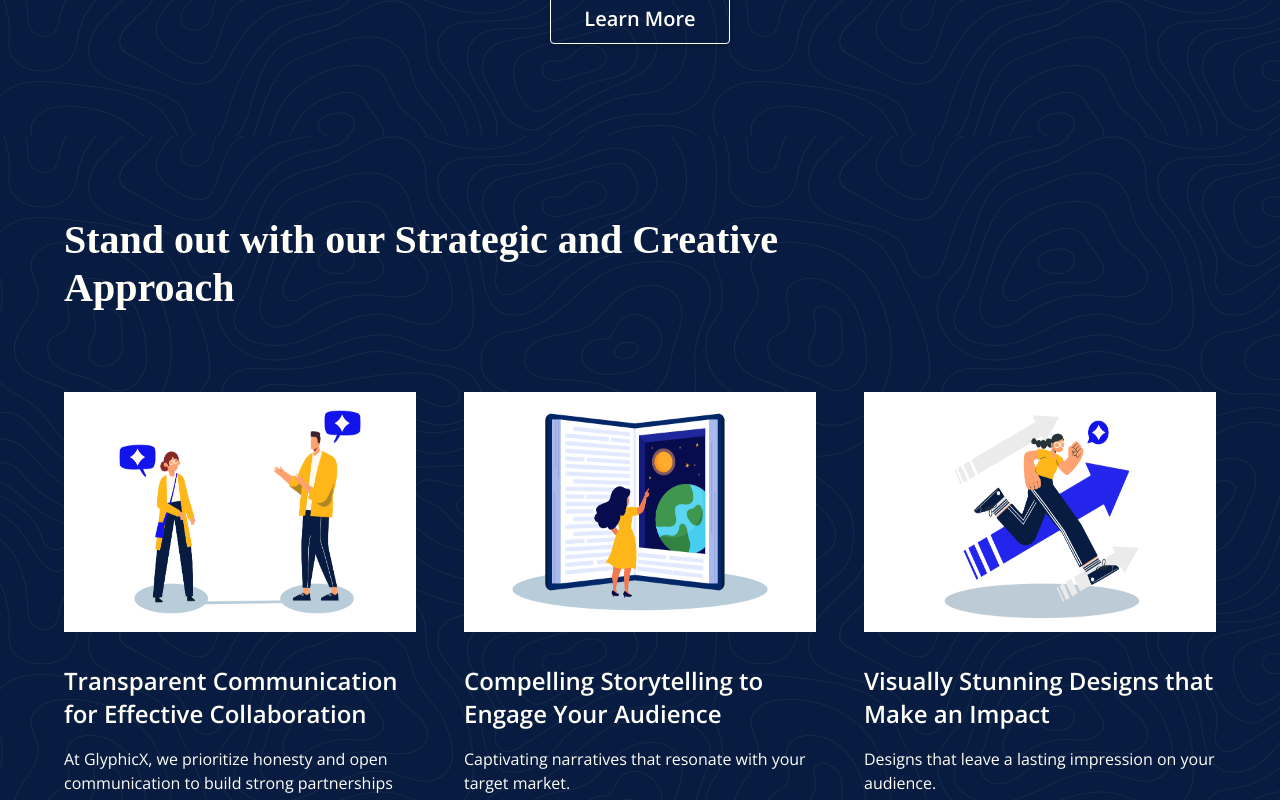
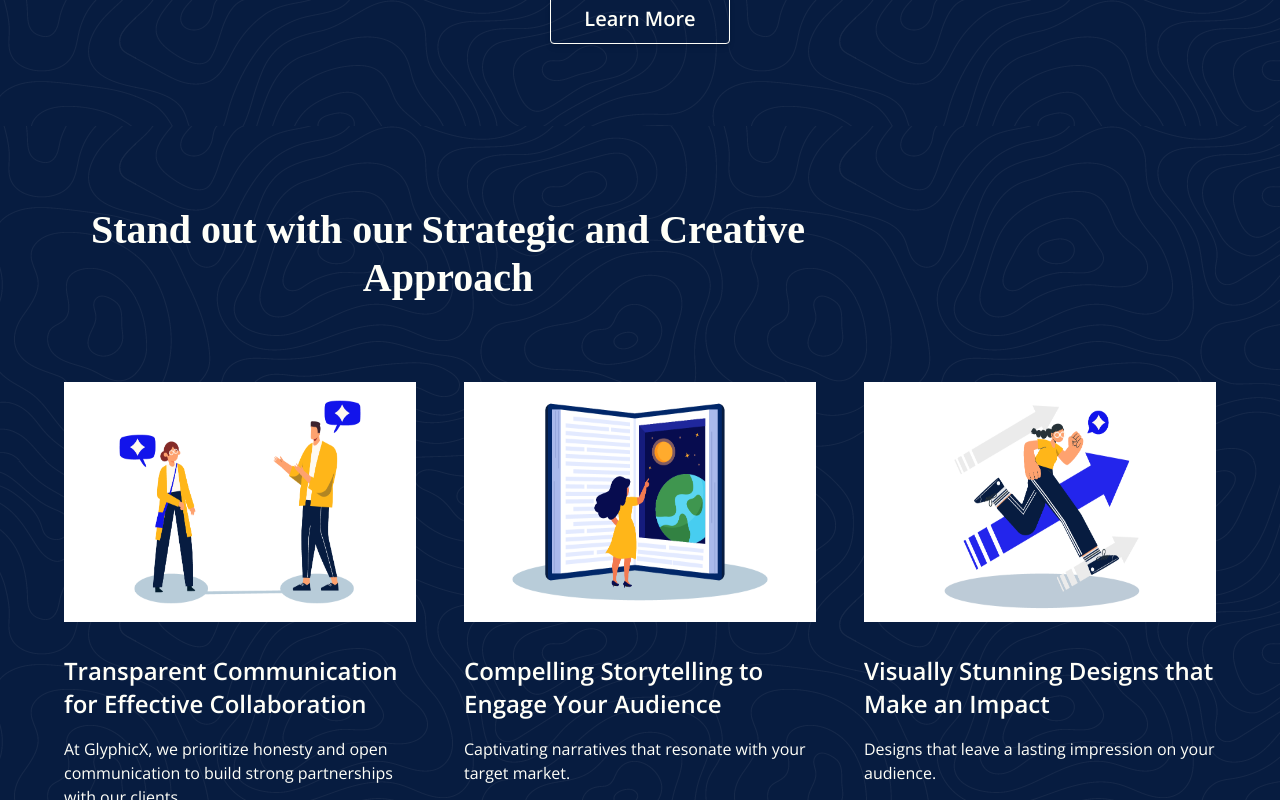
Before and after one commit to Zayan-dev/GlyphicX, a React (Vite) app: page / in a window 1280 px wide. Shown: the part 2560-3360 px from the top of the page. Built offline with nearby package versions, Linux system fonts and the light colour scheme; a web font is replaced by a local one.

Commit message:
CSS adjustments

```diff
--- a/src/components/working/working.css
+++ b/src/components/working/working.css
@@ -2,6 +2,7 @@
     /* border: 1px solid red; */
     /* height: 50rem; */
     background-image: url("../../assets/bg.png");
+    margin-top: -10px;
     padding: 80px 64px 80px 64px;
     display: flex;
     flex-direction: column;
@@ -17,6 +18,7 @@
     font-size: 40px;
     font-weight: 700;
     line-height: 48px;
+    text-align: center;
 }
 
 .working-outer-div {
```
